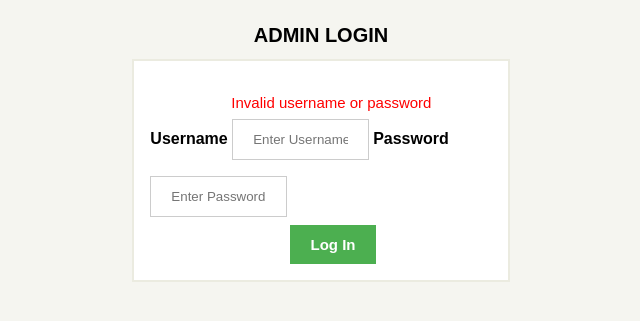
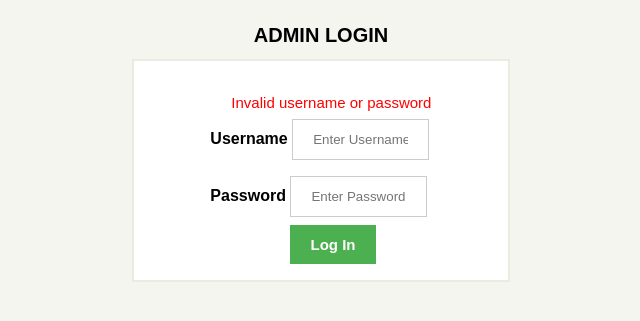
Before and after one commit to zeelvishalmehta/cdaint, a PHP site: page /admin/index.php?error=1 in a window 1280 px wide. Shown: the top 321 px of the page, without its empty margins (319-959 px from the left). Run offline with PHP 8.4, Linux system fonts and the light colour scheme; data that the repository does not hold is empty.

Commit message:
Update index.php

```diff
--- a/admin/index.php
+++ b/admin/index.php
@@ -65,11 +65,11 @@ if($_POST['Submit'] == "Log In")
 
   <div class="container">
 	  <div class="emsg"><? if($_GET['error']!=''){ echo "Invalid username or password";}?></div>
-    <label for="uname"><b>Username</b></label>
-    <input type="text" placeholder="Enter Username" name="uname" required>
+    <label for="uname" class="loginlabel"><b>Username</b></label>
+    <input type="text" placeholder="Enter Username" name="uname" required><br>
 
-    <label for="psw"><b>Password</b></label>
-    <input type="password" placeholder="Enter Password" name="psw" required>
+    <label for="psw" class="loginlabel"><b>Password</b></label>
+    <input type="password" placeholder="Enter Password" name="psw" required><br>
 
 	  <input type="submit" name="Submit" class="login-btn" Value="Log In">
     </div>
```
